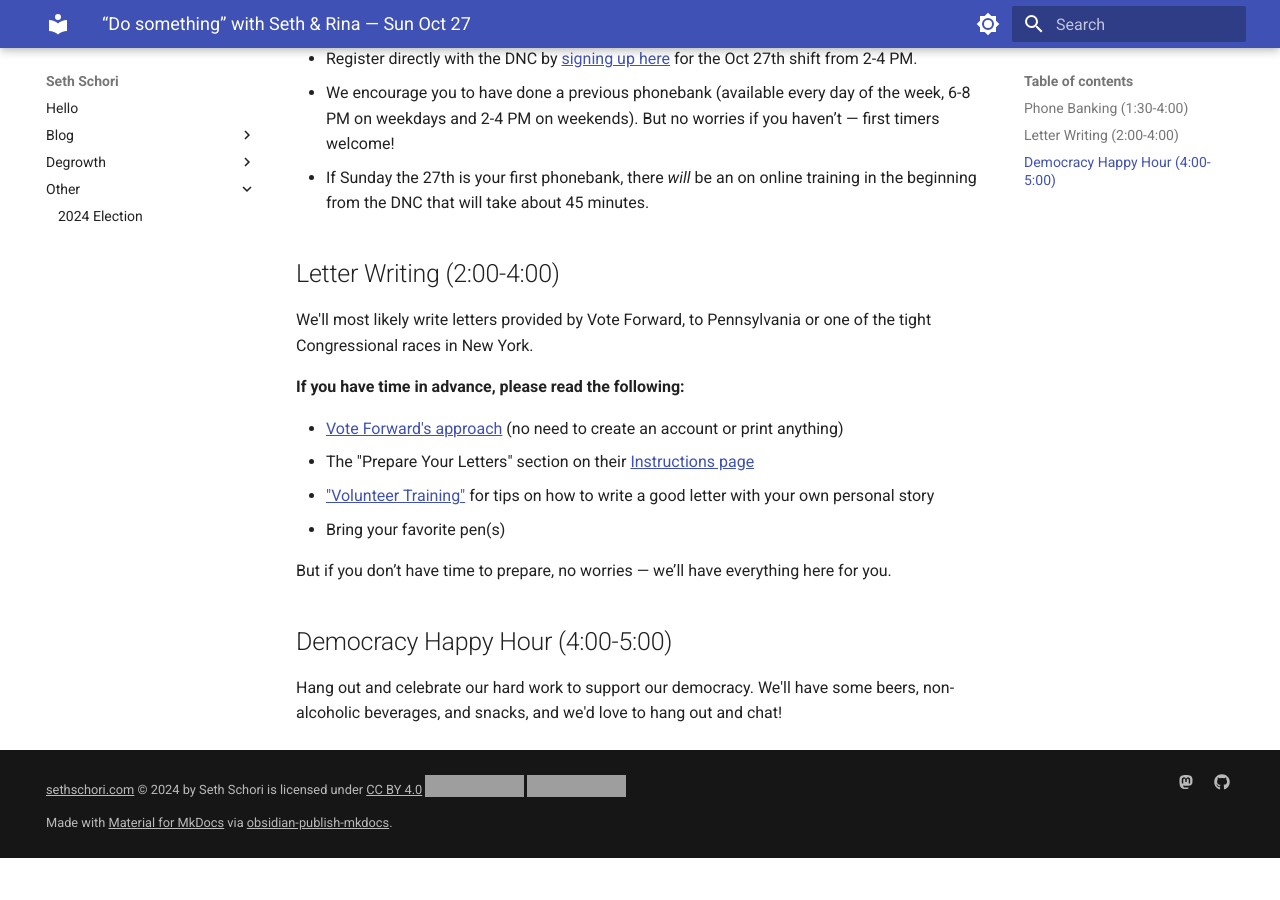
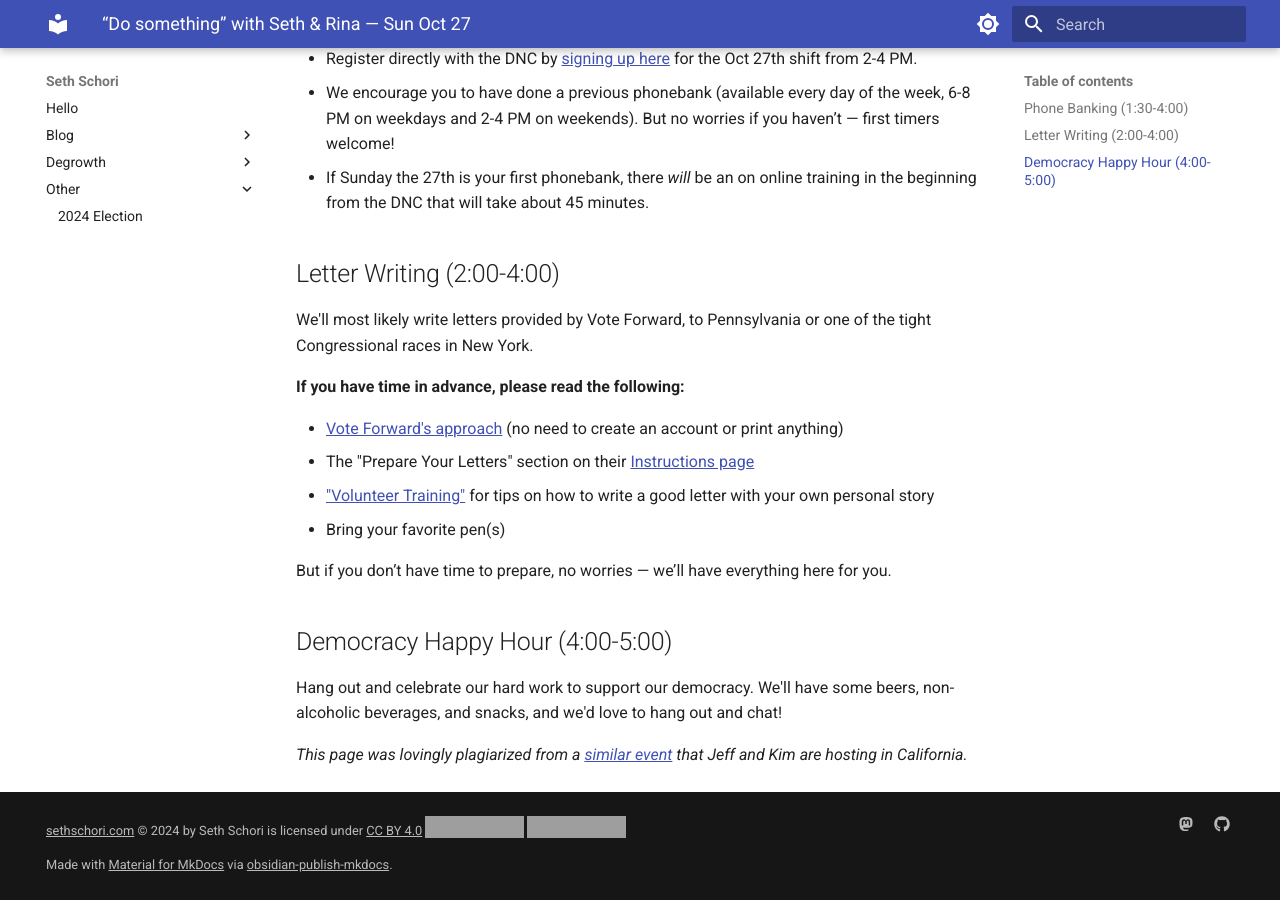
Before and after one commit to sethschori/sethschori.github.io, an MkDocs documentation site: the page built from docs/other/do-something.md, in a window 1280 px wide and 900 px high, scrolled down 1233 px. Built offline with MkDocs 1.6.1 and Material for MkDocs 9.7.7, drawn with Linux system fonts in a browser that asks for light colours; before the commit the page ends 2091 px from its top, so only the background shows below that; grey boxes are pictures that could not be loaded.

Commit message:
vault backup: 2024-10-16 06:51:22

```diff
--- a/docs/other/do-something.md
+++ b/docs/other/do-something.md
@@ -29,3 +29,5 @@ We'll most likely write letters provided by Vote Forward, to Pennsylvania or one
 But if you don’t have time to prepare, no worries — we’ll have everything here for you.
 ## Democracy Happy Hour (4:00-5:00)
 Hang out and celebrate our hard work to support our democracy. We'll have some beers, non-alcoholic beverages, and snacks, and we'd love to hang out and chat!
+
+_This page was lovingly plagiarized from a [similar event](https://caelections.blogspot.com/2024/10/Oct26.html) that Jeff and Kim are hosting in California._
```
